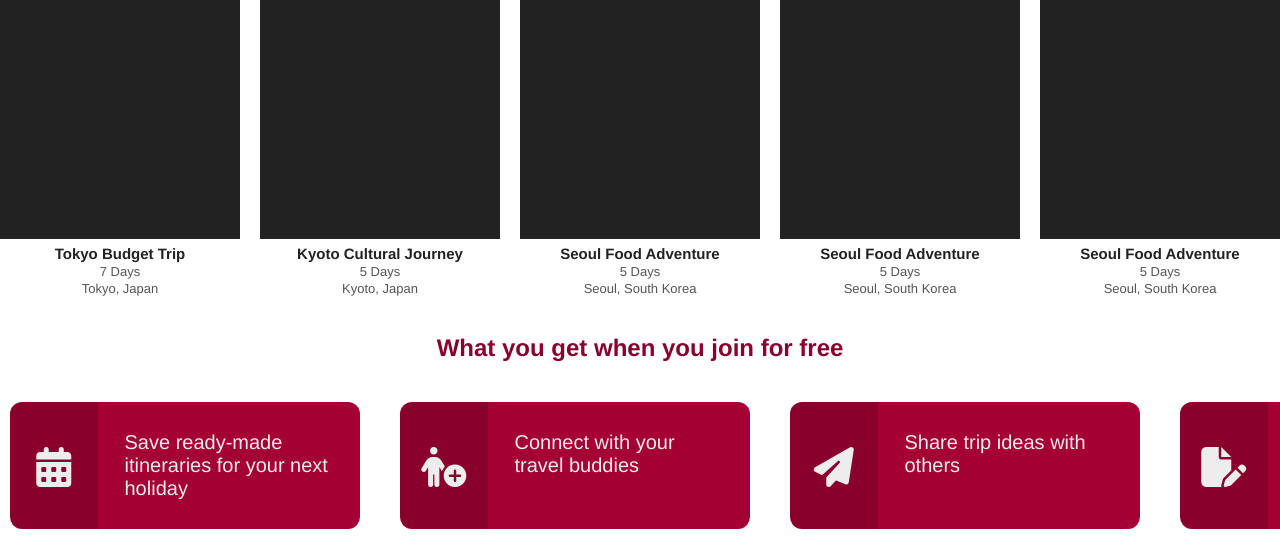
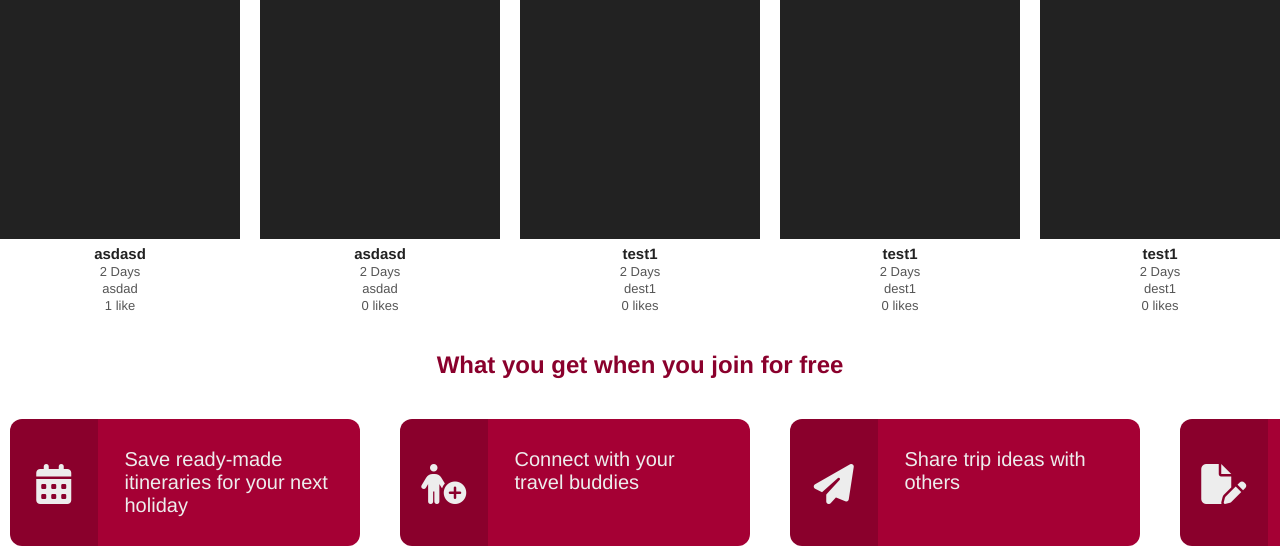
Before and after one commit to laura-camila-av/travel-social-media, a Flask app: page / in a window 1280 px wide; the page is wider, and only the part inside the window is pictured. Shown: the part 239-792 px from the top of that part. Run offline with Flask 3, Linux system fonts and the light colour scheme; data comes from the database, SQL or seed files in the repository; some libraries are stand-ins or nearby versions.

Commit message:
replace hardcoded homepage itineraries with popular itineraries

```diff
--- a/templates/homepage.html
+++ b/templates/homepage.html
@@ -24,59 +24,39 @@
 <h2>Trending Itineraries</h2>
 
 <div class="trending-itinerary-container">
-    <a class="card-link" href="{{ url_for('itinerary_display', itinerary_id=1) }}">
+    {% if popular_itineraries %}
+        {% for itinerary in popular_itineraries %}
+            <a class="card-link" href="{{ url_for('itinerary_display', itinerary_id=itinerary.id) }}">
                 <div class="itinerary-card">
-            <div class="overlay-text">Tokyo Budget Trip</div>
+                    {% if itinerary.thumbnail %}
+                        <img
+                            src="{{ url_for('static', filename='uploads/' + itinerary.thumbnail) }}"
+                            class="itinerary-thumbnail"
+                            alt="{{ itinerary.title }}"
+                        >
+                    {% endif %}
+
+                    <div class="overlay-text">{{ itinerary.title }}</div>
                 </div>
+
                 <div class="card-info">
-            <p class="card-title">Tokyo Budget Trip</p>
-            <p class="card-meta">7 Days</p>
-            <p class="card-meta">Tokyo, Japan</p>
+                    <p class="card-title">{{ itinerary.title }}</p>
+                    <p class="card-meta">
+                        {{ (itinerary.end_date - itinerary.start_date).days + 1 }} Days
+                    </p>
+                    <p class="card-meta">{{ itinerary.destination }}</p>
+                    <p class="card-meta">
+                        {{ itinerary.like_count }} {% if itinerary.like_count == 1 %}like{% else %}likes{% endif %}
+                    </p>
                 </div>
             </a>
-    <a class="card-link" href="{{ url_for('itinerary_display', itinerary_id=2) }}">
-        <div class="itinerary-card">
-            <div class="overlay-text">Kyoto Cultural Journey</div>
+        {% endfor %}
+    {% else %}
+        <div class="empty-state">
+            <i class="fa-solid fa-map"></i>
+            <p>No popular itineraries yet.</p>
         </div>
-        <div class="card-info">
-            <p class="card-title">Kyoto Cultural Journey</p>
-            <p class="card-meta">5 Days</p>
-            <p class="card-meta">Kyoto, Japan</p>
-        </div>
-    </a>
-    <a class="card-link" href="{{ url_for('itinerary_display', itinerary_id=3) }}">
-        <div class="itinerary-card">
-            <div class="overlay-text">Seoul Food Adventure</div>
-        </div>
-        <div class="card-info">
-            <p class="card-title">Seoul Food Adventure</p>
-            <p class="card-meta">5 Days</p>
-            <p class="card-meta">Seoul, South Korea</p>
-        </div>
-    </a>
-
-     <a class="card-link" href="{{ url_for('itinerary_display', itinerary_id=3) }}">
-        <div class="itinerary-card">
-            <div class="overlay-text">Seoul Food Adventure</div>
-        </div>
-        <div class="card-info">
-            <p class="card-title">Seoul Food Adventure</p>
-            <p class="card-meta">5 Days</p>
-            <p class="card-meta">Seoul, South Korea</p>
-        </div>
-    </a>
-
-     <a class="card-link" href="{{ url_for('itinerary_display', itinerary_id=3) }}">
-        <div class="itinerary-card">
-            <div class="overlay-text">Seoul Food Adventure</div>
-        </div>
-        <div class="card-info">
-            <p class="card-title">Seoul Food Adventure</p>
-            <p class="card-meta">5 Days</p>
-            <p class="card-meta">Seoul, South Korea</p>
-        </div>
-    </a>
-
+    {% endif %}
 </div>
 
 <h2>What you get when you join for free</h2>
```
Lines whose indentation alone changed are shown as unchanged.
